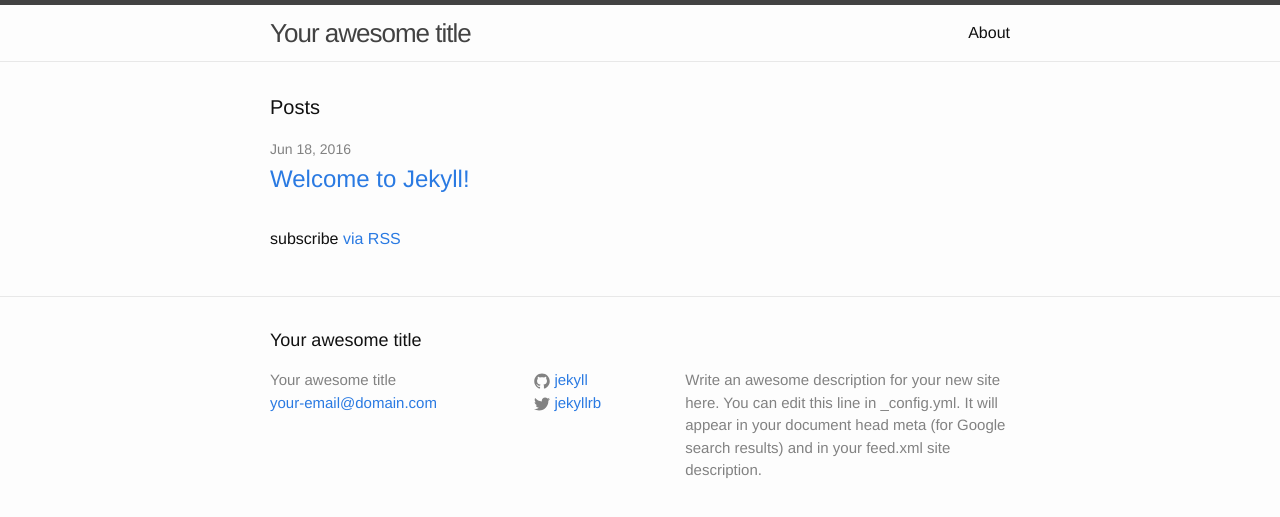
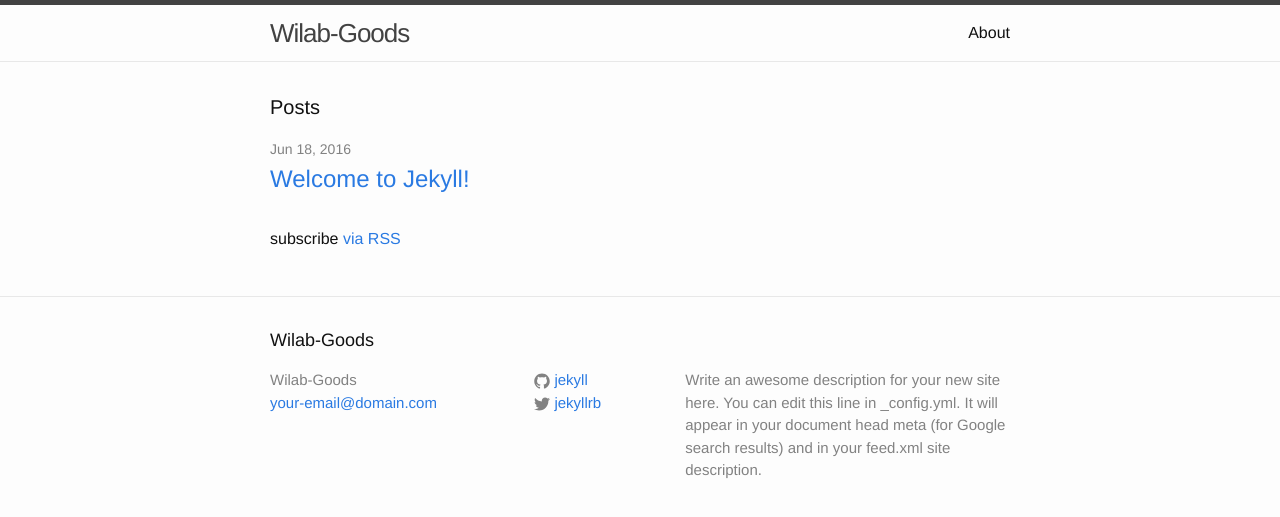
Before and after one commit to wilabson/wilabson.github.io, a Jekyll site: the page built from index.html, in a window 1280 px wide. Shown: the top 517 px of the page. Built offline with Jekyll 4.4.1, drawn with Linux system fonts in a browser that asks for light colours.

Commit message:
Update _config.yml

```diff
--- a/_config.yml
+++ b/_config.yml
@@ -6,7 +6,7 @@
 # 'jekyll serve'. If you change this file, please restart the server process.
 
 # Site settings
-title: Your awesome title
+title: Wilab-Goods
 email: your-email@domain.com
 description: > # this means to ignore newlines until "baseurl:"
   Write an awesome description for your new site here. You can edit this
```
